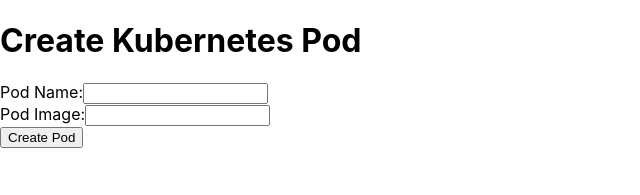
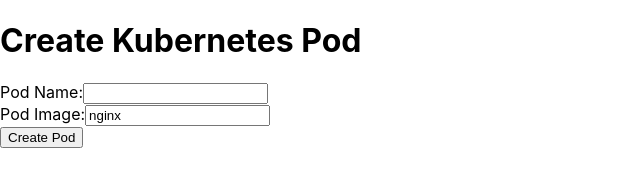
Before and after one commit to luebken/xp-portal, a React (Create React App) app in the folder frontend/: page / in a window 1280 px wide. Shown: the top 195 px of the page, without its empty margins (0-640 px from the left). Built offline with nearby package versions, Linux system fonts and the light colour scheme.

Commit message:
default image

```diff
--- a/frontend/src/App.js
+++ b/frontend/src/App.js
@@ -3,7 +3,7 @@
 
 function App() {
     const [name, setName] = useState('');
-    const [image, setImage] = useState('');
+    const [image, setImage] = useState('nginx');
     const [message, setMessage] = useState('');
 
     const handleSubmit = async (e) => {
```
